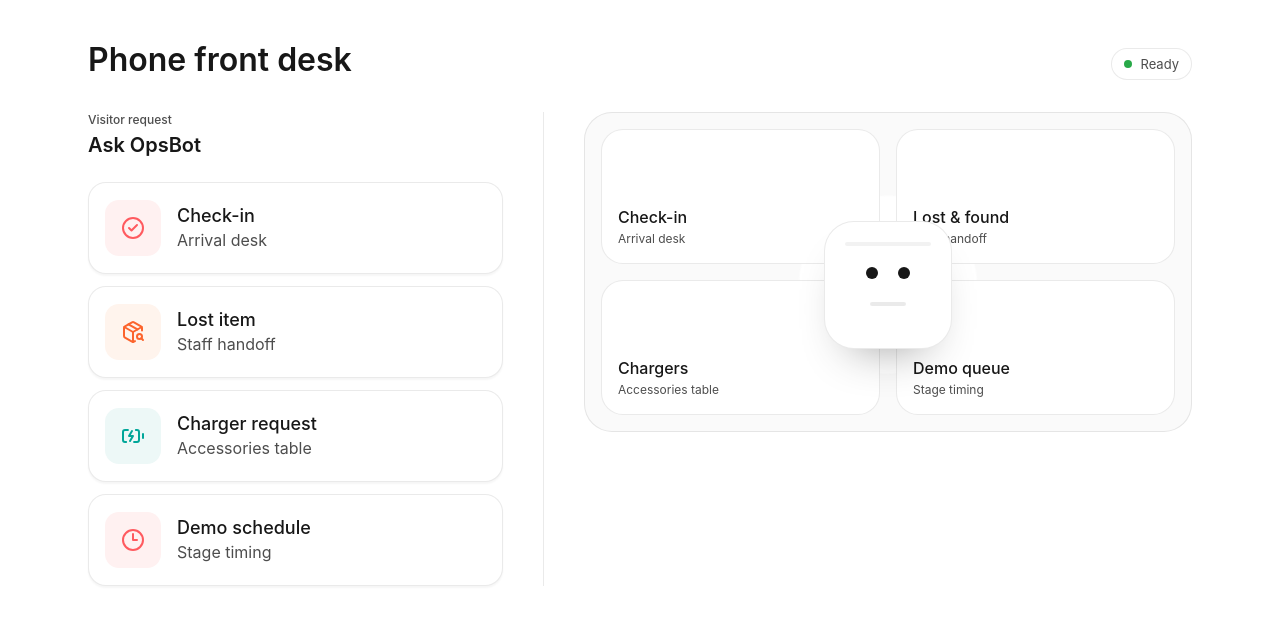
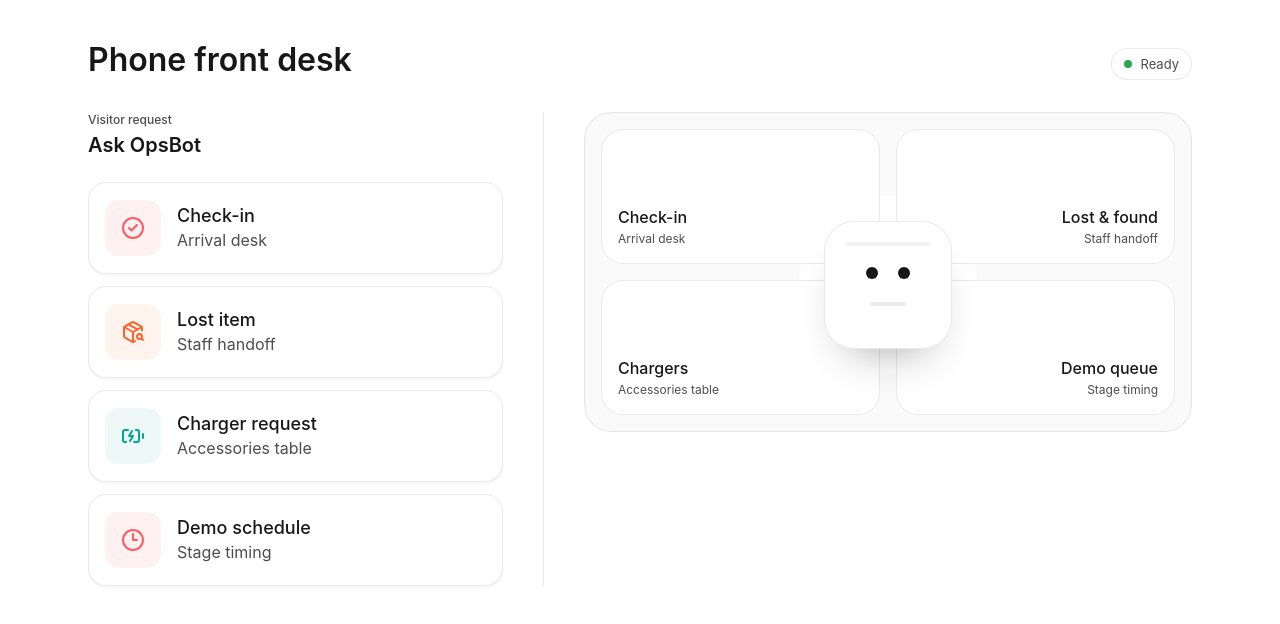
Before and after one commit to borjasolerme/opsbot, a Next.js app: page / in a window 1280 px wide. Shown: the top 624 px of the page. Built offline with nearby package versions, Linux system fonts and the light colour scheme; no server answers.

Commit message:
Fix robot stage label overlap

```diff
--- a/components/OpsBotConsole.tsx
+++ b/components/OpsBotConsole.tsx
@@ -45,26 +45,31 @@ const robotDestinations: Array<{
   action: Exclude<RobotAction, "idle" | "wave">;
   label: string;
   helper: string;
+  contentClassName: string;
 }> = [
   {
     action: "point_checkin",
     label: "Check-in",
-    helper: "Arrival desk"
+    helper: "Arrival desk",
+    contentClassName: "items-start text-left"
   },
   {
     action: "point_lost_found",
     label: "Lost & found",
-    helper: "Staff handoff"
+    helper: "Staff handoff",
+    contentClassName: "items-end text-right"
   },
   {
     action: "point_charger",
     label: "Chargers",
-    helper: "Accessories table"
+    helper: "Accessories table",
+    contentClassName: "items-start text-left"
   },
   {
     action: "point_demo_queue",
     label: "Demo queue",
-    helper: "Stage timing"
+    helper: "Stage timing",
+    contentClassName: "items-end text-right"
   }
 ];
 
@@ -214,12 +219,13 @@ export function OpsBotConsole() {
               {robotDestinations.map((destination) => (
                 <span
                   className={cn(
-                    "robot-destination flex min-h-24 flex-col justify-end rounded-[22px] border border-border bg-background p-4 text-left transition-[background-color,border-color,box-shadow]",
+                    "robot-destination flex min-h-24 flex-col justify-end rounded-[22px] border border-border bg-background p-4 transition-[background-color,border-color,box-shadow]",
+                    destination.contentClassName,
                     robotAction === destination.action && "is-active"
                   )}
                   key={destination.action}
                 >
-                  <span>
+                  <span className="max-w-[72%]">
                     <span className="block text-base font-medium leading-5 text-foreground">
                       {destination.label}
                     </span>
```
